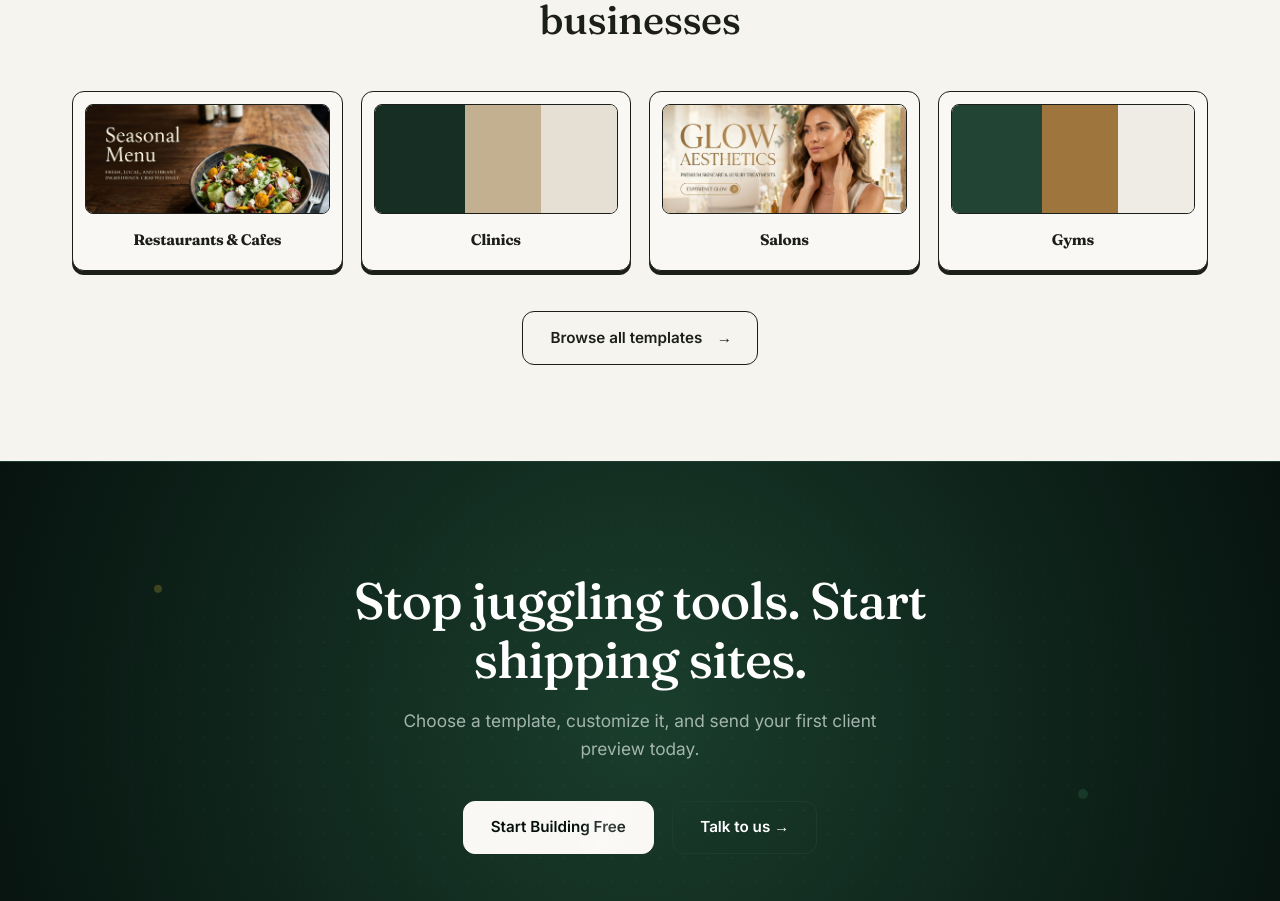
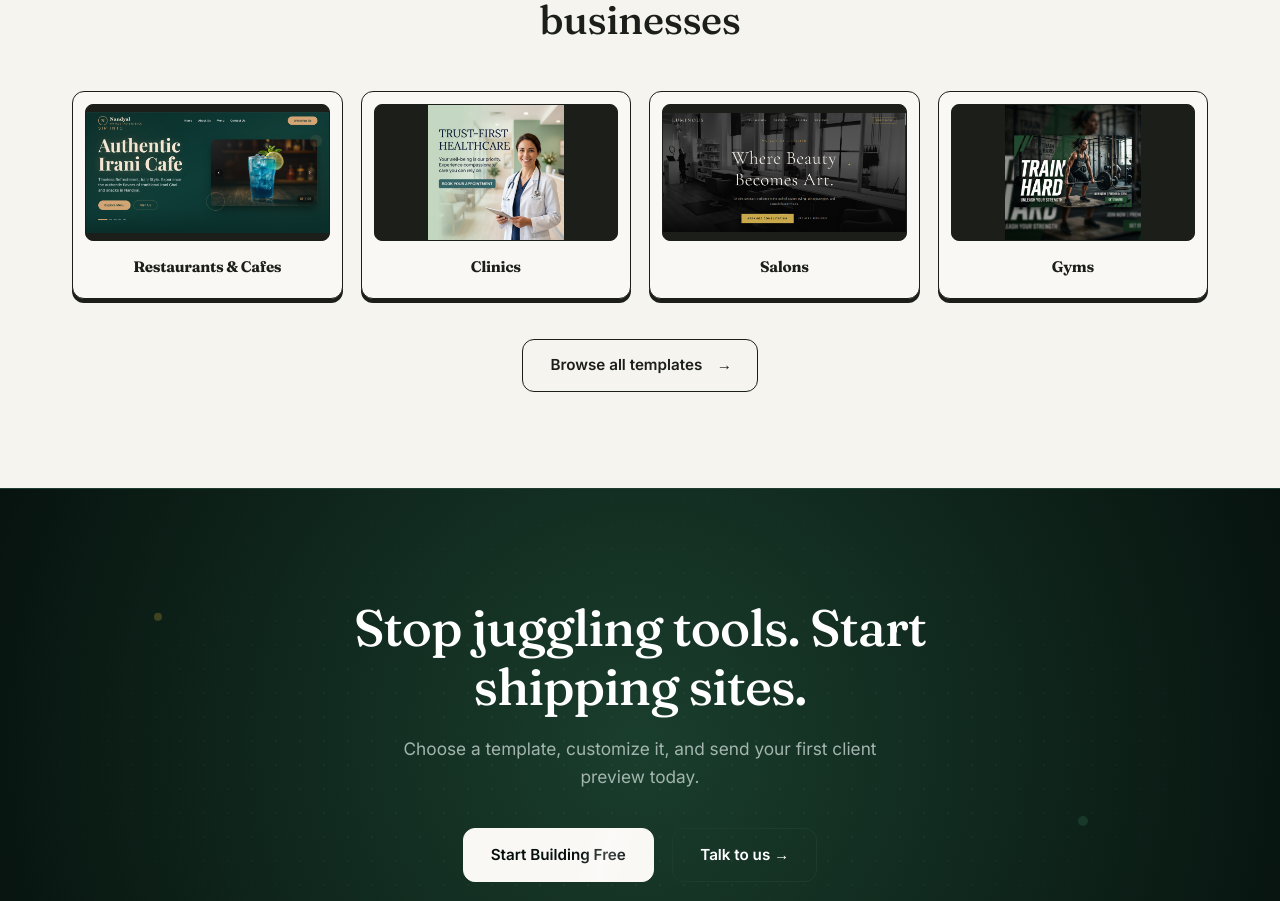
Before and after one commit to HariesHussain/SiteBox-Landing-Page, a React (Vite) app: page / in a window 1280 px wide. Shown: the part 3078-3979 px from the top of the page. Built offline with nearby package versions, Linux system fonts and the light colour scheme.

Commit message:
Update clinics and gyms images to fix cropping

```diff
--- a/src/components/TemplatesSection.jsx
+++ b/src/components/TemplatesSection.jsx
@@ -12,6 +12,7 @@ export default function TemplatesSection() {
     },
     {
       colors: ['#172E24', '#C3B091', '#E6DFD3'], // Clinics
+      img: '/clinics.png',
       title: "Clinics",
     },
     {
@@ -21,6 +22,7 @@ export default function TemplatesSection() {
     },
     {
       colors: ['#224434', '#9F753E', '#EFECE6'], // Gyms
+      img: '/gyms.png',
       title: "Gyms",
     }
   ];
@@ -73,17 +75,19 @@ export default function TemplatesSection() {
                 >
                   {/* Swatch bars or Image */}
                   <div style={{
-                    height: '110px',
+                    height: tmpl.img ? 'auto' : '110px',
+                    aspectRatio: tmpl.img ? '16/9' : 'auto',
                     display: tmpl.img ? 'block' : 'grid',
                     gridTemplateColumns: tmpl.img ? 'none' : '1.2fr 1fr 1fr',
                     borderRadius: '8px',
                     overflow: 'hidden',
                     border: '1.8px solid var(--border-light)',
                     marginBottom: '14px',
-                    position: 'relative'
+                    position: 'relative',
+                    background: tmpl.img ? 'var(--border-light)' : 'transparent'
                   }}>
                     {tmpl.img ? (
-                      <img src={tmpl.img} alt={tmpl.title} style={{ width: '100%', height: '100%', objectFit: 'cover', display: 'block' }} />
+                      <img src={tmpl.img} alt={tmpl.title} style={{ width: '100%', height: '100%', objectFit: 'contain', display: 'block' }} />
                     ) : (
                       <>
                         <div style={{ background: tmpl.colors[0], height: '100%' }} />
```
Also changed, not shown: public/restaurants.png, public/salons.png.
